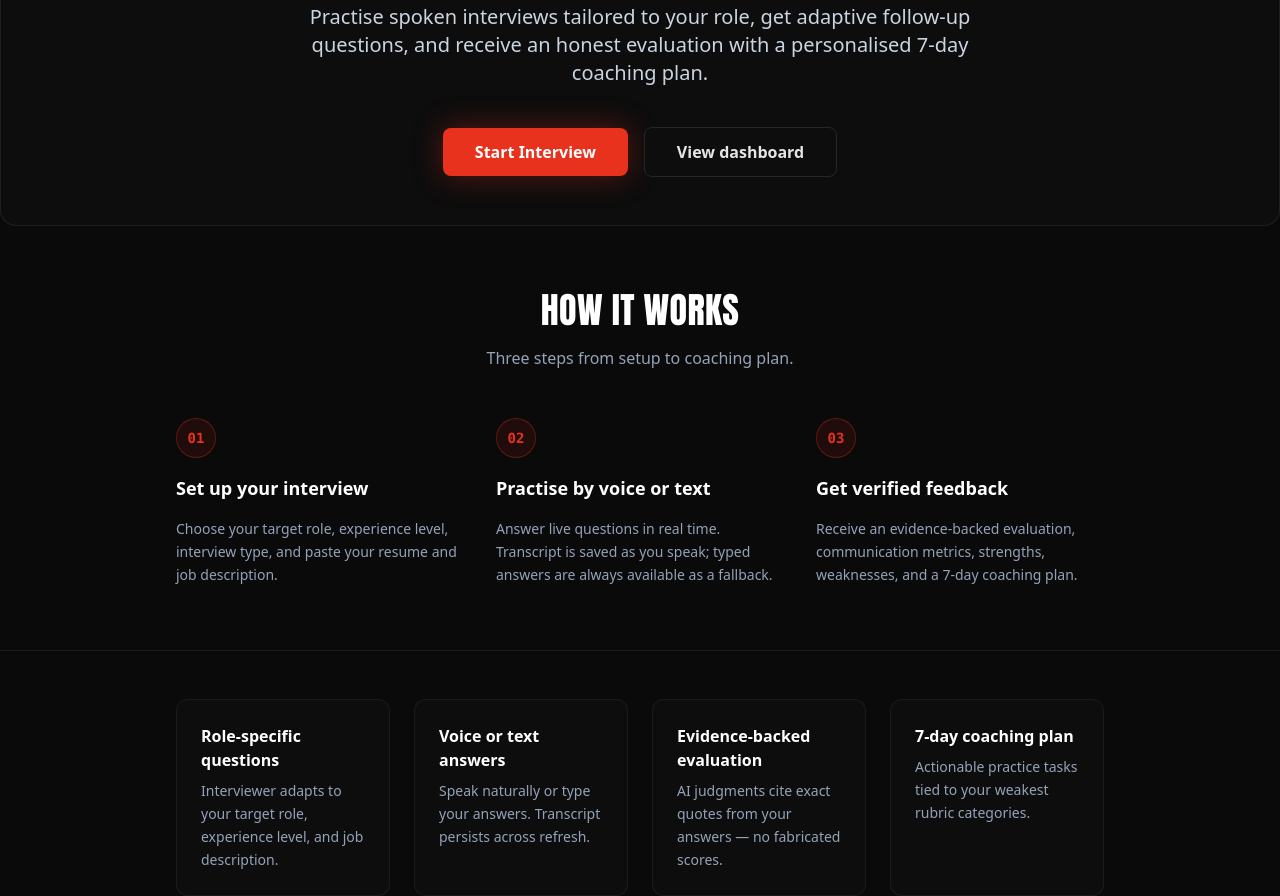
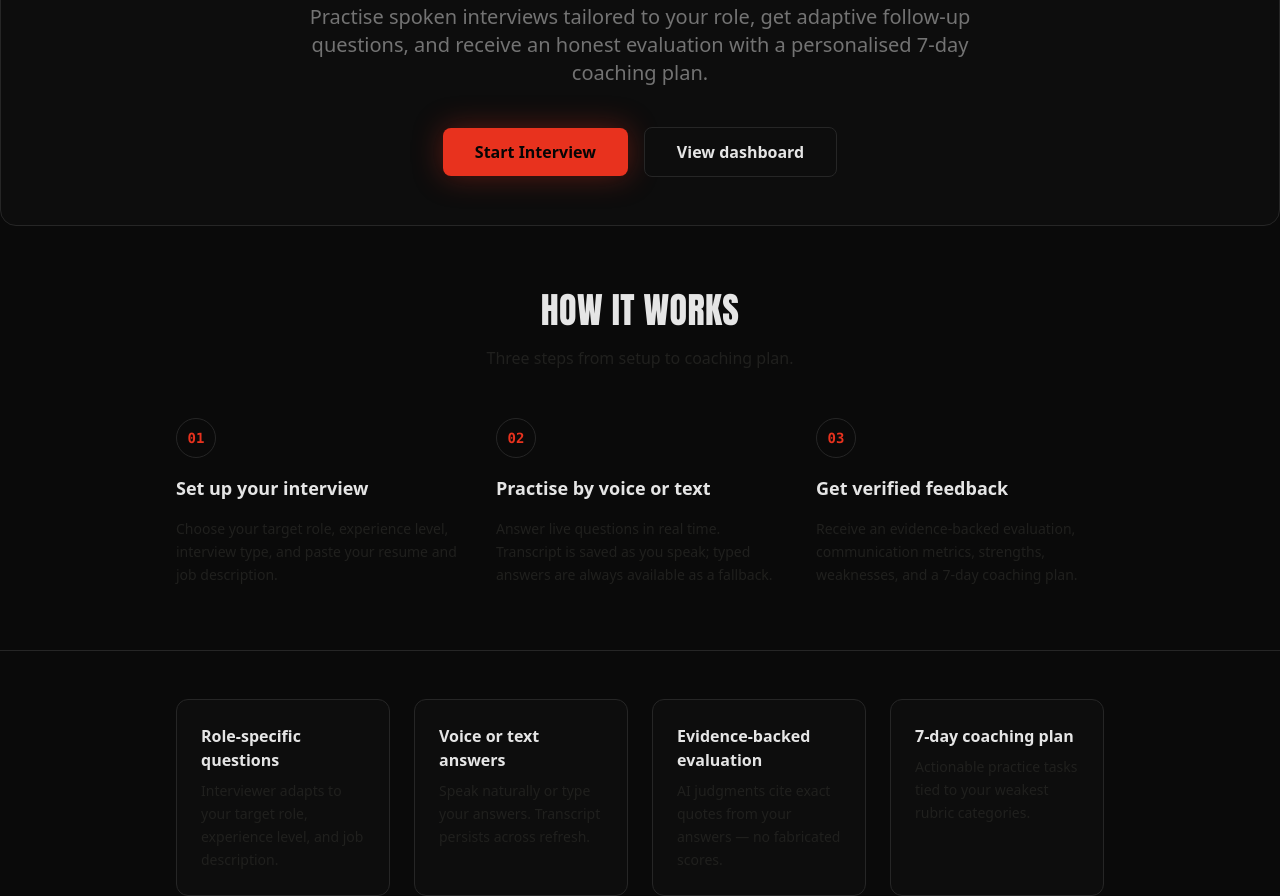
Before and after one commit to rohit-devs/VoiceHire, a Next.js app in the folder apps/web/: page / in a window 1280 px wide. Shown: the part 260-1156 px from the top of the page. Built offline with nearby package versions, Linux system fonts and the light colour scheme; no server answers.

Commit message:
feat: refactor landing page to use design system tokens

```diff
--- a/apps/web/app/page.tsx
+++ b/apps/web/app/page.tsx
@@ -8,23 +8,23 @@ import { ButtonLink, Card } from "@/components/ui/primitives";
 
 function Hero() {
   return (
-    <section className="relative border border-white/[0.08] bg-[#0d0d0d] p-6 sm:p-12 rounded-2xl overflow-hidden">
+    <section className="relative border border-border bg-card p-6 sm:p-12 rounded-2xl overflow-hidden">
       <div className="relative z-10 max-w-5xl mx-auto text-center">
-        <p className="vh-label text-[#e8321e] font-bold uppercase tracking-wider text-xs mb-3">
+        <p className="vh-label text-primary font-bold uppercase tracking-wider text-xs mb-3">
           Deliberate practice. Honest feedback.
         </p>
-        <h1 className="vh-display text-4xl sm:text-6xl font-bold text-white leading-tight mb-6">
+        <h1 className="vh-display text-4xl sm:text-6xl font-bold text-foreground leading-tight mb-6">
           AI-powered mock interviews.
           <span className="block">Built for your target role.</span>
         </h1>
-        <p className="text-lg sm:text-xl text-slate-300 max-w-2xl mx-auto mb-10 leading-relaxed">
+        <p className="text-lg sm:text-xl text-muted-foreground max-w-2xl mx-auto mb-10 leading-relaxed">
           Practise spoken interviews tailored to your role, get adaptive follow-up questions,
           and receive an honest evaluation with a personalised 7-day coaching plan.
         </p>
         <div className="flex flex-col sm:flex-row items-center justify-center gap-4">
           <ButtonLink
             href="/interview/new"
-            className="bg-[#e8321e] hover:bg-[#ff3b2d] text-white px-8 py-3 text-base font-semibold shadow-[0_0_30px_rgba(232,50,30,0.35)]"
+            className="bg-primary text-primary-foreground hover:bg-accent-hover hover:text-primary-foreground px-8 py-3 text-base font-semibold shadow-[0_0_30px_rgba(232,50,30,0.35)]"
           >
             Start Interview
           </ButtonLink>
@@ -67,21 +67,21 @@ function HowItWorks() {
     <section className="mt-16">
       <div className="max-w-5xl mx-auto px-6 sm:px-12">
         <div className="text-center mb-12">
-          <h2 className="vh-display text-3xl sm:text-4xl font-bold text-white mb-4">
+          <h2 className="vh-display text-3xl sm:text-4xl font-bold text-foreground mb-4">
             How it works
           </h2>
-          <p className="text-slate-400">
+          <p className="text-secondary">
             Three steps from setup to coaching plan.
           </p>
         </div>
         <ol className="grid gap-8 sm:grid-cols-3">
           {steps.map((step) => (
             <li key={step.number} className="space-y-4">
-              <div className="flex h-10 w-10 items-center justify-center rounded-full bg-[#e8321e]/10 border border-[#e8321e]/30 text-[#e8321e] font-mono font-bold text-sm">
+              <div className="flex h-10 w-10 items-center justify-center rounded-full bg-primary/10 border border-primary/30 text-primary font-mono font-bold text-sm">
                 {step.number}
               </div>
-              <h3 className="text-lg font-semibold text-white">{step.title}</h3>
-              <p className="text-sm text-slate-400 leading-relaxed">{step.description}</p>
+              <h3 className="text-lg font-semibold text-foreground">{step.title}</h3>
+              <p className="text-sm text-secondary leading-relaxed">{step.description}</p>
             </li>
           ))}
         </ol>
@@ -111,16 +111,16 @@ function Features() {
   ];
 
   return (
-    <section className="mt-16 border-t border-white/[0.08] pt-12">
+    <section className="mt-16 border-t border-border pt-12">
       <div className="max-w-5xl mx-auto px-6 sm:px-12">
         <div className="grid gap-6 sm:grid-cols-2 lg:grid-cols-4">
           {features.map((feature) => (
             <Card
               key={feature.title}
-              className="p-6 border-white/[0.06] hover:border-[#e8321e]/40 transition-colors"
+              className="p-6 border-border/60 hover:border-primary/40 transition-colors"
             >
-              <h3 className="font-semibold text-white">{feature.title}</h3>
-              <p className="mt-2 text-sm text-slate-400 leading-relaxed">
+              <h3 className="font-semibold text-foreground">{feature.title}</h3>
+              <p className="mt-2 text-sm text-secondary leading-relaxed">
                 {feature.description}
               </p>
             </Card>
@@ -133,7 +133,7 @@ function Features() {
 
 export default function HomePage() {
   return (
-    <main className="min-h-screen bg-[#0a0a0a] text-slate-200">
+    <main className="min-h-screen bg-background text-foreground">
       <Hero />
       <HowItWorks />
       <Features />
```
